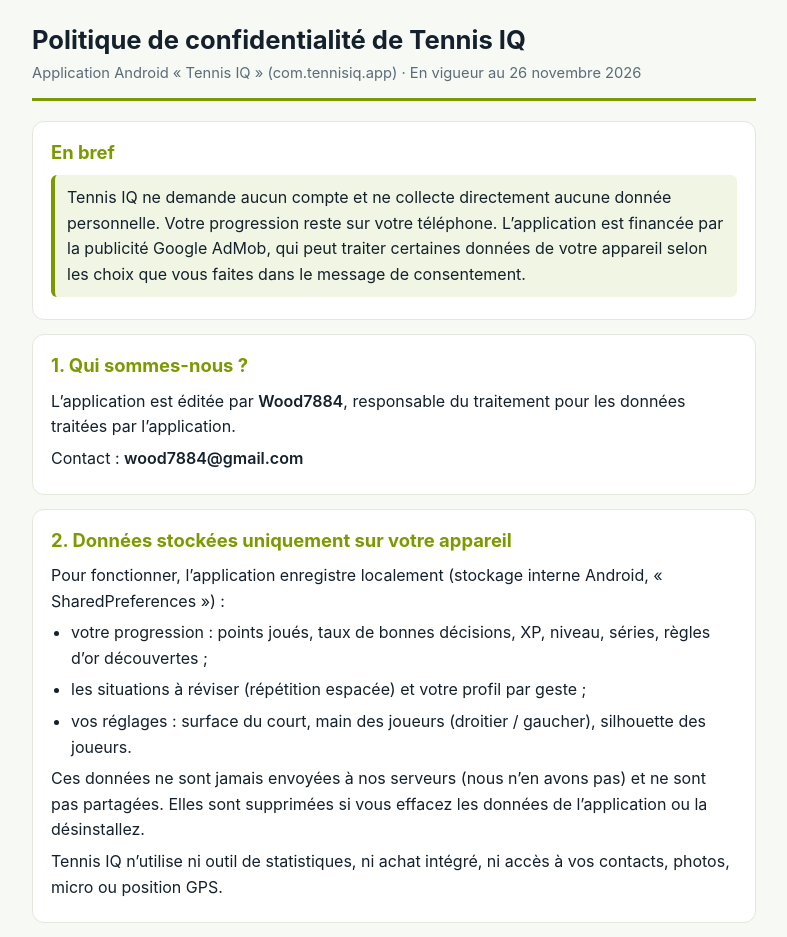
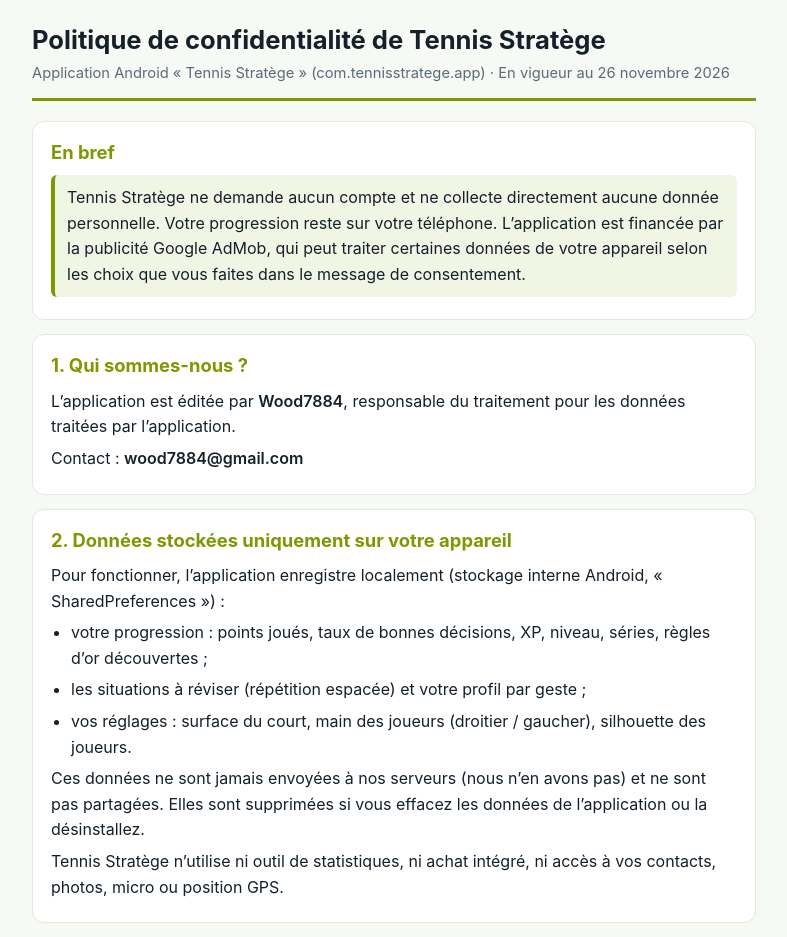
Before and after one commit to wood7884/wood7884.github.io, a plain HTML site: page tennis-iq/confidentialite.html in a window 1280 px wide. Shown: the top 937 px of the page, without its empty margins (246-1033 px from the left). Drawn offline with Linux system fonts and the light colour scheme.

Commit message:
Renomme Tennis IQ en Tennis Stratège
Co-Authored-By: Claude Opus 5.5 <noreply@anthropic.com>
Claude-Session: https://claude.ai/code/session_01DkmWGCKaaiCC1fJdu9aRym

```diff
--- a/tennis-iq/confidentialite.html
+++ b/tennis-iq/confidentialite.html
@@ -3,7 +3,7 @@
 <head>
 <meta charset="utf-8">
 <meta name="viewport" content="width=device-width, initial-scale=1">
-<title>Tennis IQ – Politique de confidentialité</title>
+<title>Tennis Stratège – Politique de confidentialité</title>
 <style>
   :root { --ink:#14202b; --muted:#5b6b78; --accent:#7a9a00; --bg:#f7f9f4; --card:#ffffff; --line:#e3e8df; }
   * { box-sizing:border-box; }
@@ -26,13 +26,13 @@
 <body>
 <main>
 <header>
-  <h1>Politique de confidentialité de Tennis IQ</h1>
-  <p class="meta">Application Android « Tennis IQ » (com.tennisiq.app) · En vigueur au 26 novembre 2026</p>
+  <h1>Politique de confidentialité de Tennis Stratège</h1>
+  <p class="meta">Application Android « Tennis Stratège » (com.tennisstratege.app) · En vigueur au 26 novembre 2026</p>
 </header>
 
 <section>
   <h2>En bref</h2>
-  <p class="note">Tennis IQ ne demande aucun compte et ne collecte directement aucune donnée personnelle. Votre progression reste sur votre téléphone. L’application est financée par la publicité Google AdMob, qui peut traiter certaines données de votre appareil selon les choix que vous faites dans le message de consentement.</p>
+  <p class="note">Tennis Stratège ne demande aucun compte et ne collecte directement aucune donnée personnelle. Votre progression reste sur votre téléphone. L’application est financée par la publicité Google AdMob, qui peut traiter certaines données de votre appareil selon les choix que vous faites dans le message de consentement.</p>
 </section>
 
 <section>
@@ -50,7 +50,7 @@
     <li>vos réglages : surface du court, main des joueurs (droitier / gaucher), silhouette des joueurs.</li>
   </ul>
   <p>Ces données ne sont jamais envoyées à nos serveurs (nous n’en avons pas) et ne sont pas partagées. Elles sont supprimées si vous effacez les données de l’application ou la désinstallez.</p>
-  <p>Tennis IQ n’utilise ni outil de statistiques, ni achat intégré, ni accès à vos contacts, photos, micro ou position GPS.</p>
+  <p>Tennis Stratège n’utilise ni outil de statistiques, ni achat intégré, ni accès à vos contacts, photos, micro ou position GPS.</p>
 </section>
 
 <section>
@@ -80,7 +80,7 @@
 
 <section>
   <h2>5. Enfants</h2>
-  <p>Tennis IQ ne s’adresse pas aux enfants de moins de 13 ans et ne collecte pas sciemment de données les concernant. Si vous pensez qu’un enfant nous a transmis des données, contactez-nous et nous les supprimerons.</p>
+  <p>Tennis Stratège ne s’adresse pas aux enfants de moins de 13 ans et ne collecte pas sciemment de données les concernant. Si vous pensez qu’un enfant nous a transmis des données, contactez-nous et nous les supprimerons.</p>
 </section>
 
 <section>
@@ -109,7 +109,7 @@
   <p>Wood7884 · <strong>wood7884@gmail.com</strong></p>
 </section>
 
-<footer>Tennis IQ · Politique de confidentialité · 26 novembre 2026</footer>
+<footer>Tennis Stratège · Politique de confidentialité · 26 novembre 2026</footer>
 </main>
 </body>
 </html>
```
Also changed, not shown: index.html (+1 -1 lines).
